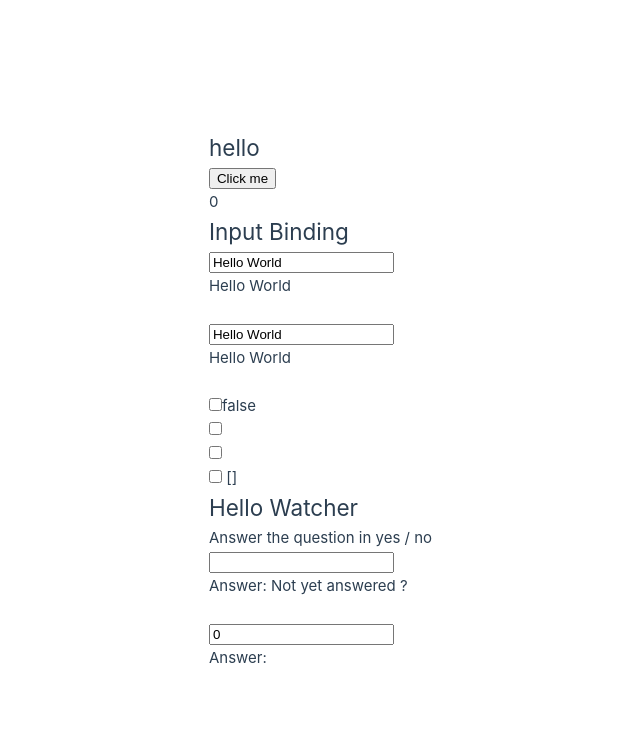
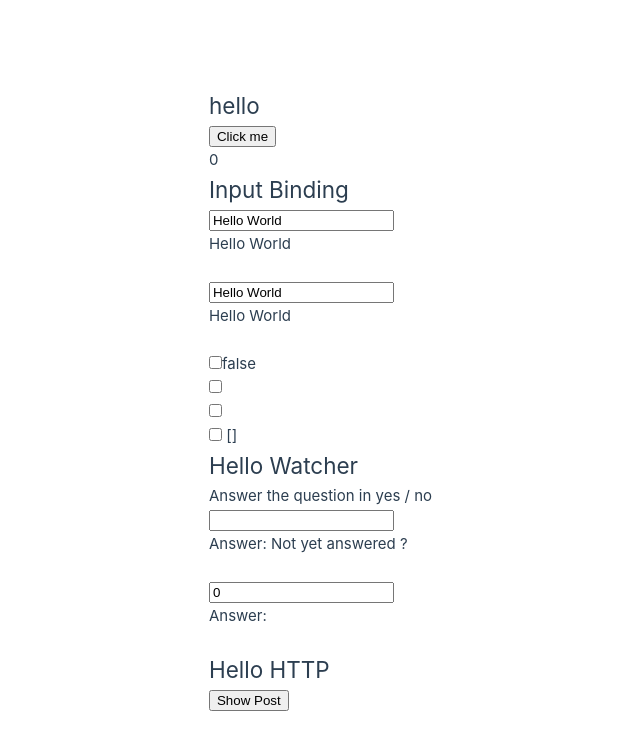
Before and after one commit to we-atul-s001/vue-training-course, a Vue app: page / in a window 1280 px wide. Shown: the top 750 px of the page, without its empty margins (208-848 px from the left). Built offline with nearby package versions, Linux system fonts and the light colour scheme.

Commit message:
HTTP Request with option api

```diff
--- a/src/App.vue
+++ b/src/App.vue
@@ -16,4 +16,8 @@
   <div>
     <props title="Atul Props" />
   </div>
+  <br>
+  <div>
+    <http></http>
+  </div>
 </template>
--- /dev/null
+++ b/src/components/HTTP.vue
@@ -0,0 +1,35 @@
+<template>
+<h2>Hello HTTP</h2>
+  <button @click="getPosts">Show Post</button>
+  <br>
+  <div>
+    <ul>
+      <li v-for="post in posts" :key="post.id">
+        {{post.title}}
+      </li>
+    </ul>
+  </div>
+
+</template>
+
+<script>
+
+export default {
+  data() {
+    return {
+      posts: []
+    }
+  },
+
+  methods:
+      {
+        getPosts(){
+          fetch('https://jsonplaceholder.typicode.com/posts')
+          .then(response => response.json())
+          .then(data => this.posts = data)
+        }
+      }
+}
+
+
+</script>
--- a/src/main.js
+++ b/src/main.js
@@ -7,6 +7,7 @@ import CounterComposition from './components/CounterComposition.vue'
 import InputBinding from "./components/InputBinding.vue";
 import Watcher from "./components/Watcher.vue";
 import Props from "./components/Props.vue";
+import Http from "./components/HTTP.vue";
 
 
 const app = createApp(App);
@@ -16,6 +17,7 @@ app.component('CounterComposition', CounterComposition);
 app.component('InputBinding', InputBinding);
 app.component('Watcher', Watcher);
 app.component('Props', Props)
+app.component('Http', Http)
 
 
 app.mount('#app');
```
